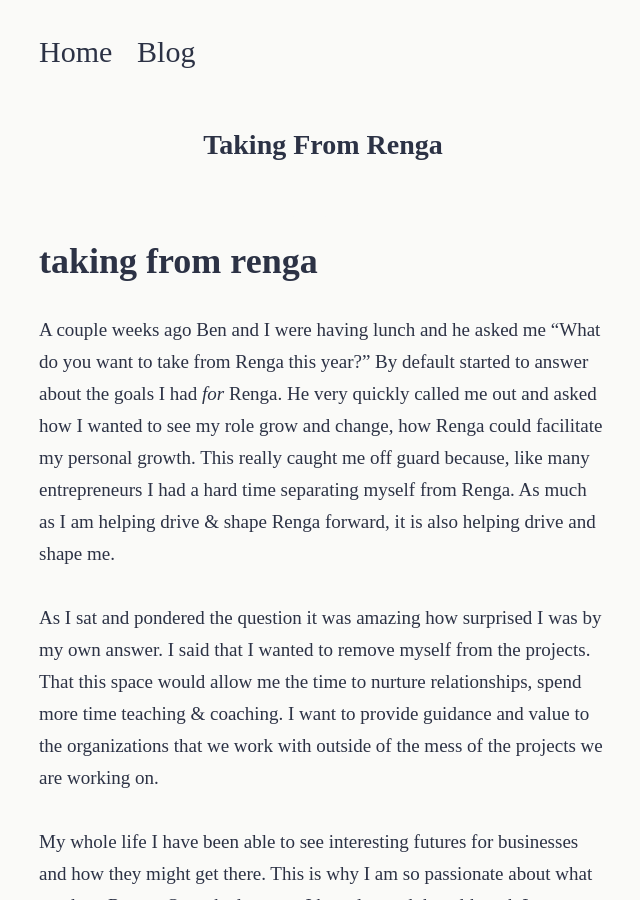
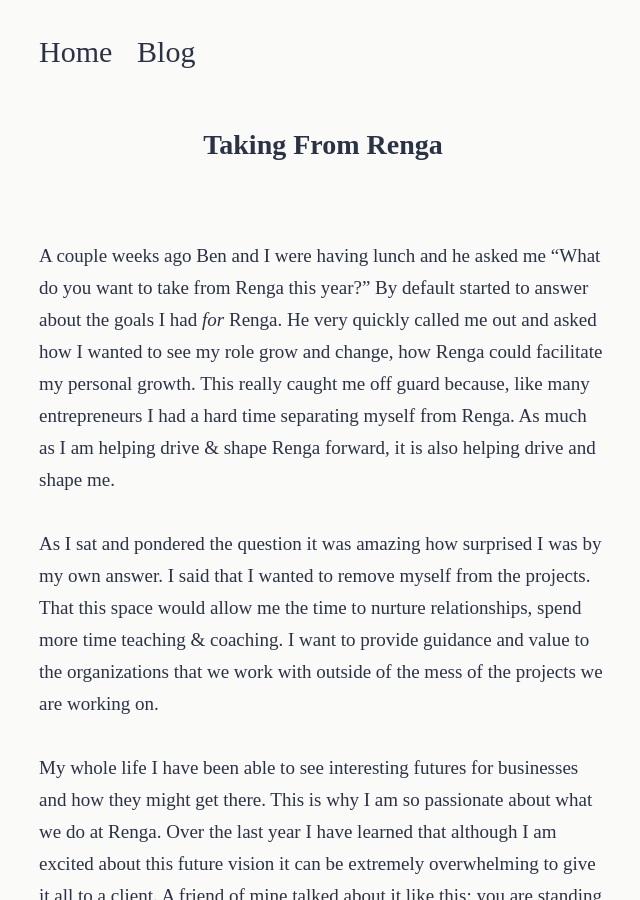
Before and after one commit to jaredhenriques/blog, a Jekyll site: the page built from _posts/2019-12-19-taking-from-renga.md, in a window 1280 px wide and 900 px high. Shown: the whole window, without its empty margins (317-957 px from the left). Built offline with Jekyll 4.4.1, drawn with Linux system fonts in a browser that asks for light colours; some web fonts are replaced; our own code applies the rules of GitHub Pages for plain Markdown files.

Commit message:
Update 2019-12-19-taking-from-renga.md

```diff
--- a/_posts/2019-12-19-taking-from-renga.md
+++ b/_posts/2019-12-19-taking-from-renga.md
@@ -1,8 +1,6 @@
 ---
 published: true
 ---
-# taking from renga
-
 A couple weeks ago Ben and I were having lunch and he asked me "What do you want to take from Renga this year?" By default started to answer about  the goals I had *for* Renga.  He very quickly called me out and asked how I wanted to see my role grow and change, how Renga could facilitate my personal growth. This really caught me off guard because, like many entrepreneurs I had a hard time separating myself from Renga. As much as I am helping drive & shape Renga forward, it is also helping drive and shape me.
 
 As I sat and pondered the question it was amazing how surprised I was by my own answer. I said that I wanted to remove myself from the projects. That this space would allow me the time to nurture relationships, spend more time teaching & coaching. I want to provide guidance and value to the organizations that we work with outside of the mess of the projects we are working on.
```
